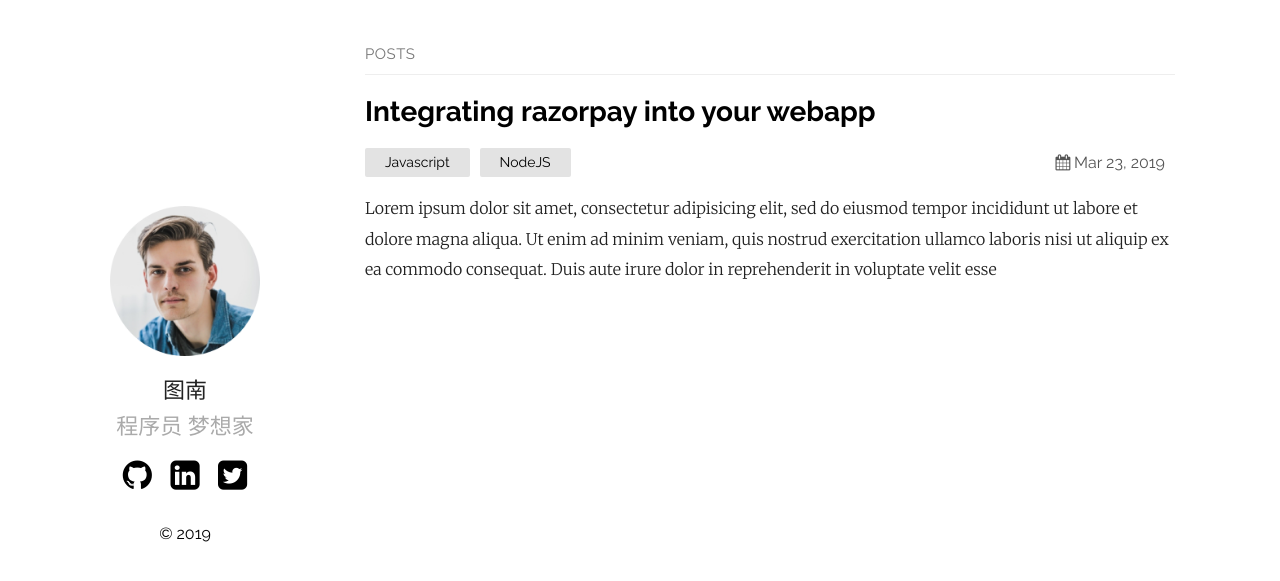
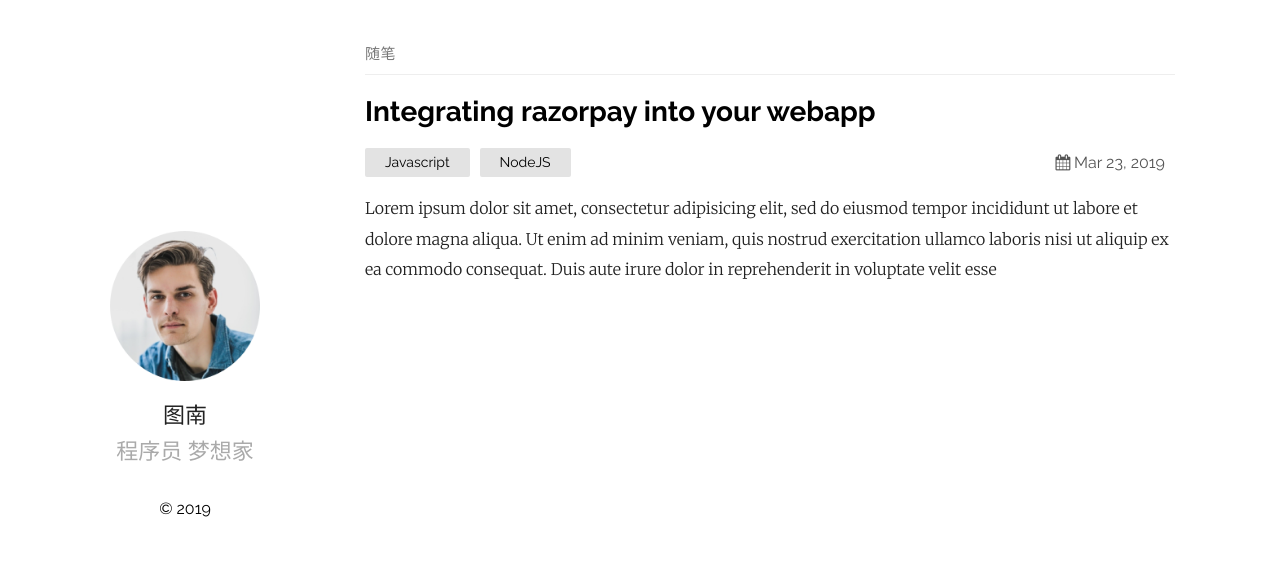
Before and after one commit to HFS0921/HFS0921.github.io, a Jekyll site: the page built from index.md, in a window 1280 px wide. Shown: the top 581 px of the page. Built offline with Jekyll 4.4.1, drawn with Linux system fonts in a browser that asks for light colours.

Commit message:
change some file

```diff
--- a/_layouts/default.html
+++ b/_layouts/default.html
@@ -9,11 +9,11 @@
 			<img src="{{ "/assets/portfolio.png" | relative_url }}" alt="{{ site.plainwhite.name }}">
 			<h2>{{ site.plainwhite.name }}</h2>
 			<p class="tagline">{{ site.plainwhite.tagline }}</p>
-			<ul class="social">
+			<!-- <ul class="social">
 				<a href="https://github.com/{{ site.plainwhite.social_links.github }}"><li><i class="icon-github-circled"></i></li></a>
 				<a href="https://www.linkedin.com/{{ site.plainwhite.social_links.linkedIn }}"><li><i class="icon-linkedin-squared"></i></li></a>
 				<a href="https://twitter.com/{{ site.plainwhite.social_links.twitter }}"><li><i class="icon-twitter-squared"></i></li></a>
-			</ul>
+			</ul> -->
 			<p>&copy; 2019</p>
 		</section>
 		<section class="content">
--- a/_layouts/home.html
+++ b/_layouts/home.html
@@ -11,7 +11,7 @@ layout: default
 {%- if site.posts.size > 0 -%}
 <ul class="posts">
 	<li>
-		<h1 id="posts-label">posts</h1>
+		<h1 id="posts-label">随笔</h1>
 	</li>
 
 	{%- for post in site.posts -%}
```
Also changed, not shown: _config.yml (+0 -19 lines).
